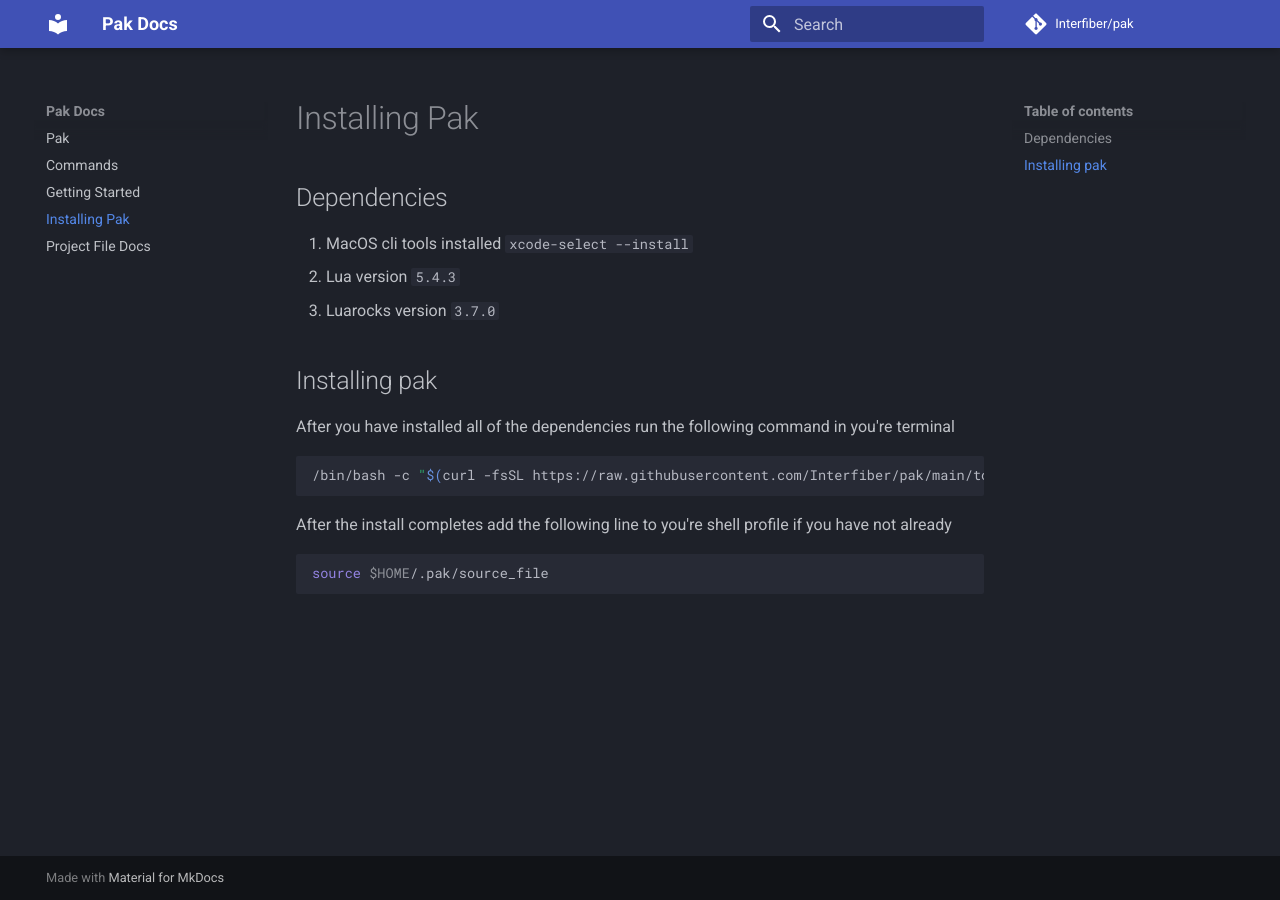
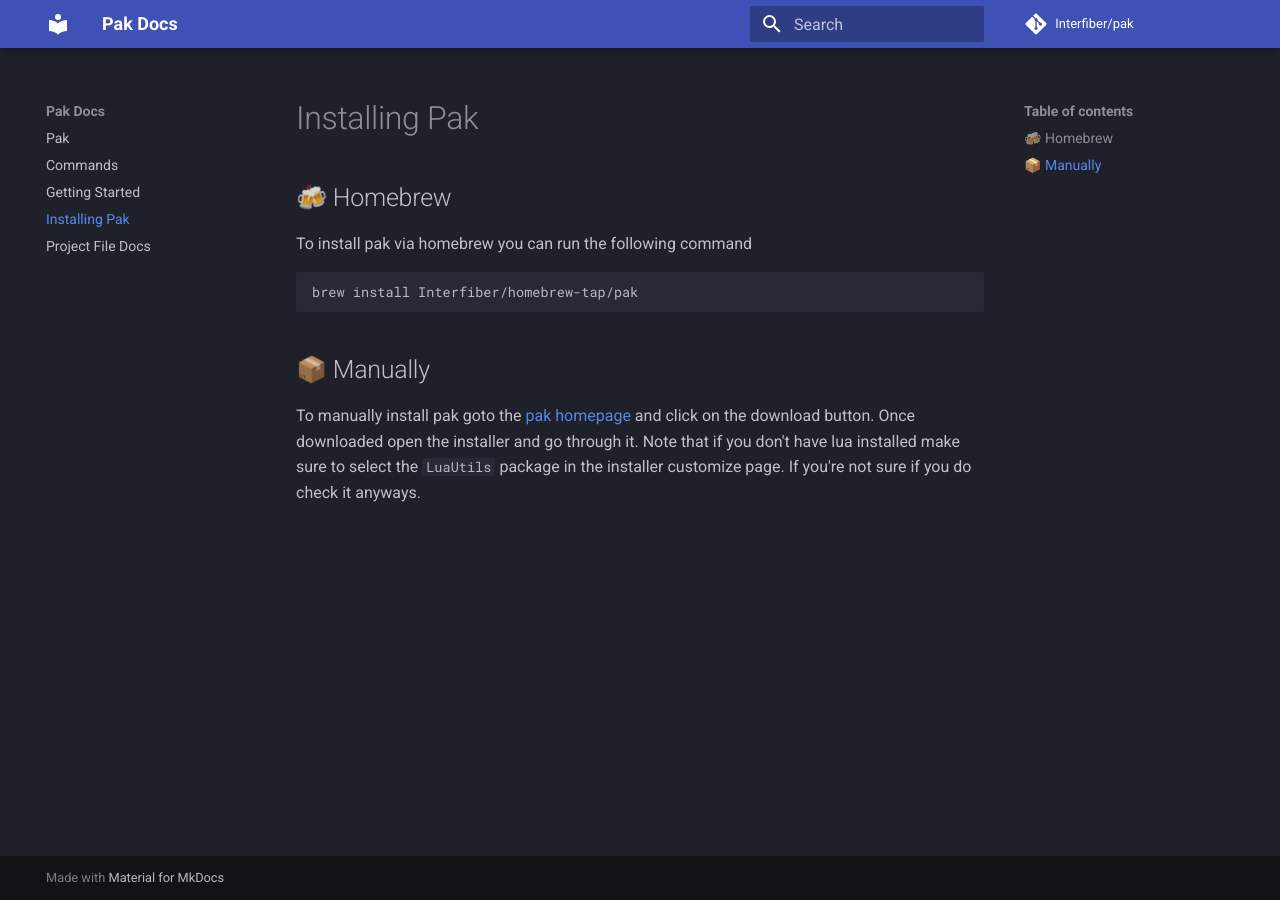
Before and after one commit to Interfiber/pak, an MkDocs documentation site: the page built from docs/docs/install.md, in a window 1280 px wide. Built offline with MkDocs 1.6.1 and Material for MkDocs 9.7.7, drawn with Linux system fonts in a browser that asks for light colours; comment, search, counter and statistics services are not loaded.

Commit message:
:memo: Push docs

````diff
--- a/docs/docs/install.md
+++ b/docs/docs/install.md
@@ -1,17 +1,11 @@
 # Installing Pak
 
-## Dependencies
+## 🍻 Homebrew
+To install pak via homebrew you can run the following command
+```bash
+brew install Interfiber/homebrew-tap/pak
+```
 
-1. MacOS cli tools installed ```xcode-select --install```
-2. Lua version ```5.4.3```
-3. Luarocks version ```3.7.0```
-
-## Installing pak
-After you have installed all of the dependencies run the following command in you're terminal
-```bash
-/bin/bash -c "$(curl -fsSL https://raw.githubusercontent.com/Interfiber/pak/main/tools/installer)"
-```
-After the install completes add the following line to you're shell profile if you have not already
-```bash
-source $HOME/.pak/source_file
-```
+## 📦 Manually
+To manually install pak goto the [pak homepage](https://interfiber.dev/pak) and click on the download button.
+Once downloaded open the installer and go through it. Note that if you don't have lua installed make sure to select the ```LuaUtils``` package in the installer customize page. If you're not sure if you do check it anyways.
````
